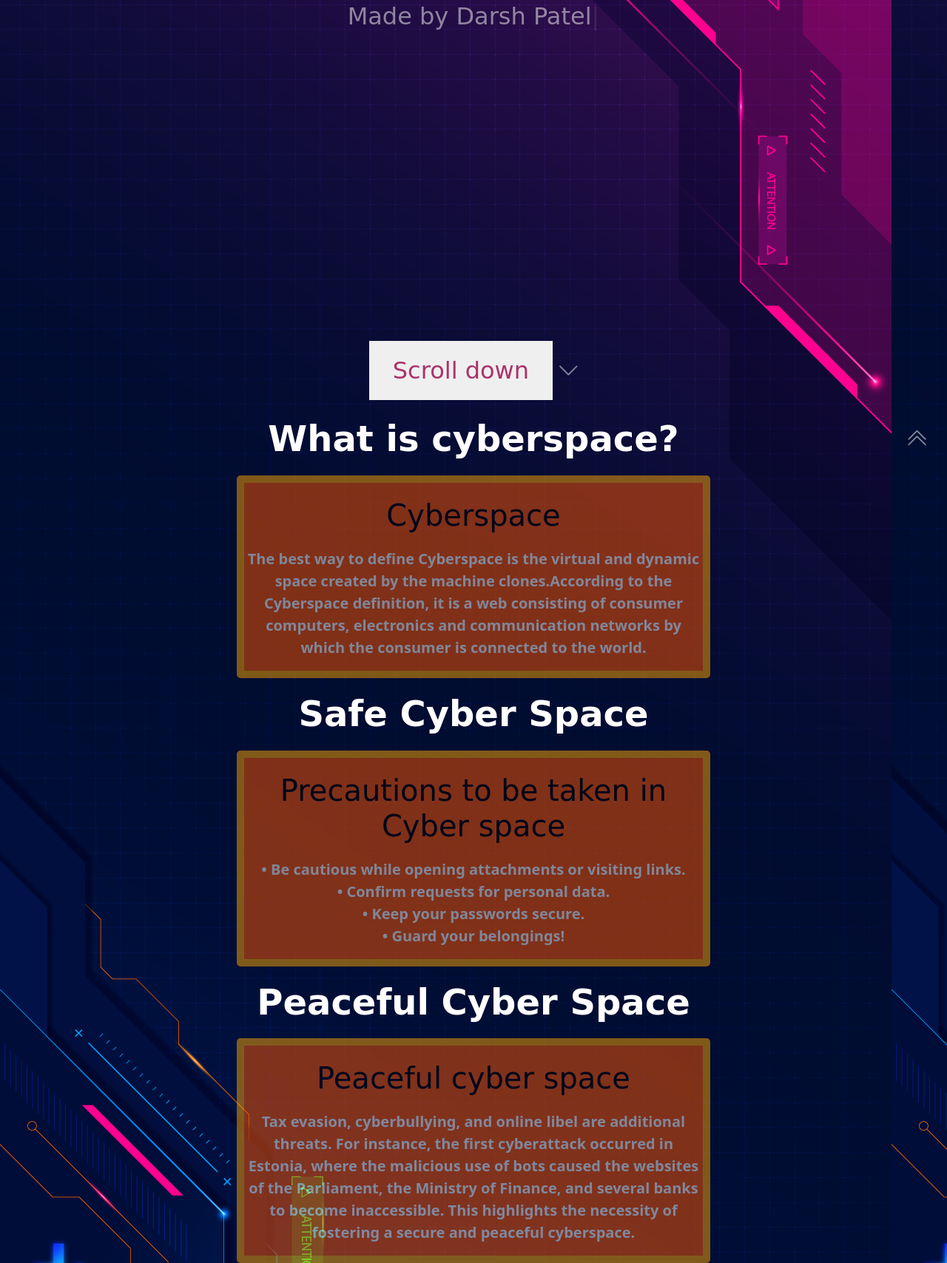
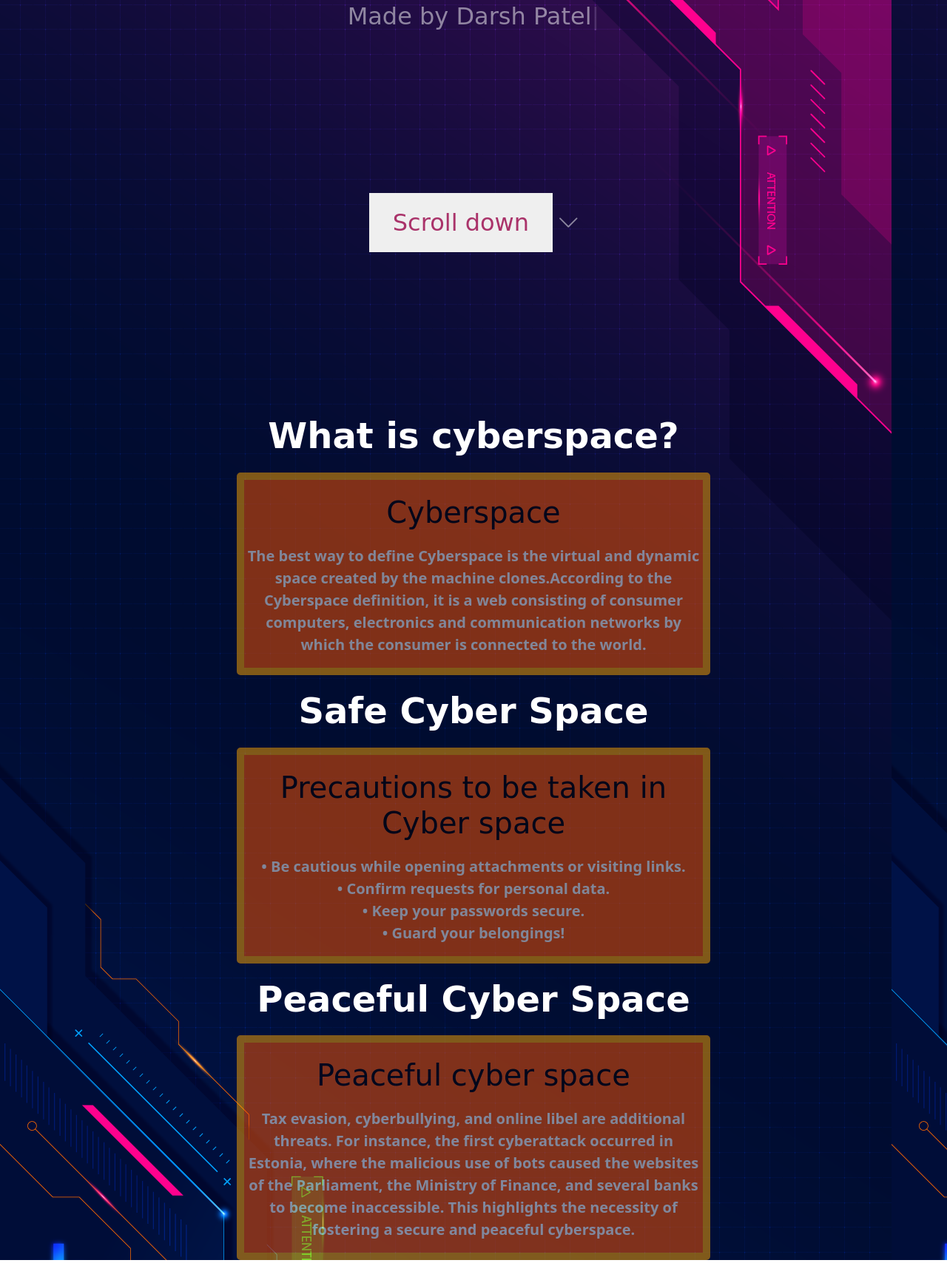
Before and after one commit to darshpatel123/eraksha, a plain HTML site: page index.html in a window 1280 px wide. Shown: the part 153-1861 px from the top of the page at 74% size. Drawn offline with nearby package versions, Linux system fonts and the light colour scheme.

Commit message:
Add files via upload

```diff
--- a/index.html
+++ b/index.html
@@ -10,12 +10,13 @@
         <script src="https://kit.fontawesome.com/f65316257a.js" crossorigin="anonymous"></script>        <script src="https://unpkg.com/aos@2.3.1/dist/aos.js"></script>
         <link href="https://unpkg.com/aos@2.3.1/dist/aos.css" rel="stylesheet">
         <link href="style.css" rel="stylesheet">
+        <script src="index.js" type="module"></script>
 
         <title>eRaksha</title>
         <link rel="icon" type="image/x-icon" href="/images/Eraksha.jpg">
     </head>
     <body>
-    <div id="scroll-progress"></div>
+    <div class="scroll-tracker"></div>
       <center>
 
 
@@ -24,25 +25,15 @@
 
     </button></b>
     <h1 style="color:white;" id="h2main"><span class="auto-type"></span></h1>
-    <a href="#CybSpace" style="text-decoration:none;"><button id="btscrool">Scroll down</button>
-        <i id="scrdbtn" style="color:white;" class="bi bi-chevron-down"></i></a></center>
-    <div><a style="text-decoration:none;" href="#"><i id="scrdbtn" style="
-
-        bottom: 5%;
-        right: 2%;
-        position: fixed;
-         height: 30px;
-        width: 30px;
-
-
-                         color: white;" class="bi bi-chevron-double-up"></i></a></div>
-        <center><div id="CybSpace">
+    <div data-aos="fade-up"><a  href="#CybSpace" style="text-decoration:none;"><button id="btscrool">Scroll down</button>
+        <i id="scrdbtn" style="color:white;" class="bi bi-chevron-down"></i></a></div></center>
+        <center><div  data-aos="fade-down-left" id="CybSpace">
         <h1  class="h1pro" style="color:white;"><b>What is cyberspace?</b> </h1>
 
         <div class="divinfo"><h1 >Cyberspace</h1>
             <p><b>The best way to define Cyberspace is the virtual and dynamic space created by the machine clones.According to the Cyberspace definition, it is a web consisting of consumer computers, electronics and communication networks by which the consumer is connected to the world.</b></p> </div>
     </div>
-    <div id="maindiv"><div>
+    <div data-aos="fade-down-right" id="maindiv"><div>
         <h1 class="h1pro" style="color:white;"><b>Safe Cyber Space</b> </h1>
 
         <div class="divinfo"><h1 >Precautions to be taken in Cyber space</h1>
@@ -50,7 +41,7 @@
                 • Confirm requests for personal data.<br>
                 • Keep your passwords secure.<br>
                 • Guard your belongings!</b></p></div></div>
-       <div>
+       <div data-aos="fade-down-left">
             <h1 class="h1pro" style="color:white;"><b>Peaceful Cyber Space</b> </h1>
 
                     <div class="divinfo"><h1 >Peaceful cyber space</h1>
@@ -58,12 +49,16 @@
 
     </div></center>
 
-        <script>var typed = new Typed(".auto-type" , {
+        <script>
+
+        var typed = new Typed(".auto-type" , {
             strings:["Made by Darsh Patel"],
             typeSpeed:100
         })
      </script>
-
+<script>
+    AOS.init();
+  </script>
 
     </body>
 
--- /dev/null
+++ b/index.js
@@ -0,0 +1 @@
+import 'https://flackr.github.io/scroll-timeline/dist/scroll-timeline.js';
--- a/style.css
+++ b/style.css
@@ -44,7 +44,8 @@ body{
     text-align: center;
     font-size: 200%;
     margin: 4px 2px;
-    margin-top: 400px;
+    margin-top: 200px;
+    margin-bottom: 200px;
 
     transition: 0.01s;
 
```
